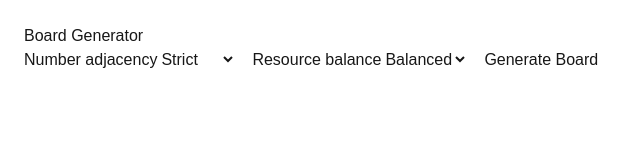
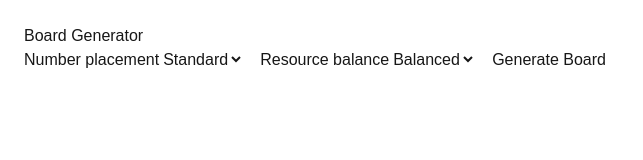
Before and after one commit to pabloyanezb/catan, a Next.js app: page / in a window 1280 px wide. Shown: the top 160 px of the page, without its empty margins (0-643 px from the left). Built offline with nearby package versions, Linux system fonts and the light colour scheme; what honeycomb-grid would draw is missing.

Commit message:
feat: add standard number placement mode using official spiral sequence

```diff
--- a/src/components/BoardClient.tsx
+++ b/src/components/BoardClient.tsx
@@ -9,7 +9,7 @@ import BoardView from "./BoardView";
 export default function BoardClient() {
 
 const [settings, setSettings] = useState<BoardSettings>({
-  adjacencyRule: "strict",
+  numberPlacement: "standard",
   resourceBalance: "balanced",
 });
 
@@ -46,18 +46,18 @@ const [settings, setSettings] = useState<BoardSettings>({
         alignItems: "center"
       }}>
 
-        {/* ADJACENCY RULE */}
+        {/* NUMBER PLACEMENT */}
 
         <label>
-          Number adjacency
+          Number placement
           <select
-            value={settings.adjacencyRule}
+            value={settings.numberPlacement}
             onChange={(e) =>
-              updateSetting("adjacencyRule", e.target.value as BoardSettings["adjacencyRule"])
+              updateSetting("numberPlacement", e.target.value as BoardSettings["numberPlacement"])
             }
           >
-            <option value="strict">Strict</option>
-            <option value="relaxed">Relaxed</option>
+            <option value="standard">Standard</option>
+            <option value="random">Random</option>
           </select>
         </label>
 
--- a/src/engine/generator.ts
+++ b/src/engine/generator.ts
@@ -1,12 +1,38 @@
 import { Board, BoardSettings, Tile } from "./types";
 import { validateResourceBalance, validateAdjacency, validateHighValueZones } from "./validators";
 import { RNG } from "./rng";
-import { computeNeighbors } from "./utils";
+import { computeNeighbors, buildTileMap } from "./utils";
 import { RESOURCE_DISTRIBUTION, NUMBER_DISTRIBUTION } from "./constants";
 import { DEFAULT_SETTINGS } from "./settings";
 import { defineHex, Grid, spiral } from "honeycomb-grid";
 
 const Hex = defineHex({ dimensions: 1 });
+
+// Camino espiral del juego físico desde el exterior al centro
+const STANDARD_PATH = [
+  "0,-2", "1,-2", "2,-2", "2,-1", "2,0", "1,1",
+  "0,2", "-1,2", "-2,2", "-2,1", "-2,0", "-1,-1",
+  "0,-1", "1,-1", "1,0", "0,1", "-1,1", "-1,0",
+  "0,0"
+];
+
+// Secuencia oficial de números A-R del juego físico
+const STANDARD_SEQUENCE = [5, 2, 6, 3, 8, 10, 9, 12, 11, 4, 8, 10, 9, 4, 5, 6, 3, 11];
+
+/**
+ * Asigna la secuencia oficial de números siguiendo el camino espiral.
+ * Salta los tiles desierto — el siguiente número se asigna al siguiente tile no-desierto.
+ */
+function placeNumbersStandard(tiles: Tile[]): void {
+  const tileMap = buildTileMap(tiles);
+  let sequenceIndex = 0;
+
+  for (const id of STANDARD_PATH) {
+    const tile = tileMap.get(id);
+    if (!tile || tile.resource === "desert") continue;
+    tile.number = STANDARD_SEQUENCE[sequenceIndex++];
+  }
+}
 
 function shuffle<T>(array: T[], rng: RNG): T[] {
   const copy = [...array];
@@ -45,31 +71,43 @@ export function generateBoard(
   let candidates = 0;
 
   while (true) {
-    // Fase 1 — distribuir recursos y números aleatoriamente
+    // Fase 1 — Distribuir recursos aleatoriamente
     const resources = shuffle(RESOURCE_DISTRIBUTION, rng);
-    const numbers = shuffle(NUMBER_DISTRIBUTION, rng);
-    let numberIndex = 0;
 
     const tiles: Tile[] = grid.toArray().map((hex, i) => ({
       id: `${hex.q},${hex.r}`,
       q: hex.q, r: hex.r,
       resource: resources[i],
-      number: resources[i] !== "desert" ? numbers[numberIndex++] : undefined,
+      number: undefined,
       neighbors: [],
     }));
 
     computeNeighbors(tiles);
 
-    // Fase 2 — validar reglas base
+    // Fase 2 — Validar balance de recursos antes de intentar colocar números
     if (settings.resourceBalance === "balanced" && !validateResourceBalance(tiles)) continue;
+
+    // Fase 3 — Modo standard: secuencia oficial, solo recursos aleatorios
+    if (settings.numberPlacement === "standard") {
+      placeNumbersStandard(tiles);
+      return { tiles };
+    }
+
+    // Fase 3 — Modo random: brute force con candidate scoring
+    const numbers = shuffle(NUMBER_DISTRIBUTION, rng);
+    let numberIndex = 0;
+    tiles.forEach(t => {
+      if (t.resource !== "desert") t.number = numbers[numberIndex++];
+    });
+
     if (!validateAdjacency(tiles)) continue;
     if (!validateHighValueZones(tiles)) continue;
 
-    // Fase 3 — elegir el mejor de 5 candidatos válidos
+    // Fase 4 — Elegir el mejor de 5 candidatos válidos
     if (!best || scoreHighValueZones(tiles) < scoreHighValueZones(best)) {
       best = tiles.map(t => ({ ...t }));
     }
 
-    if (++candidates >= 5) return { tiles: best };
+    if (++candidates >= 5) return { tiles: best! };
   }
 }
--- a/src/engine/settings.ts
+++ b/src/engine/settings.ts
@@ -1,6 +1,6 @@
 import { BoardSettings } from './types';
 
 export const DEFAULT_SETTINGS: BoardSettings = {
-  adjacencyRule: 'strict',
+  numberPlacement: 'standard',
   resourceBalance: 'balanced',
 };
--- a/src/engine/types.ts
+++ b/src/engine/types.ts
@@ -19,15 +19,15 @@ export interface Board {
   tiles: Tile[];
 }
 
-export type AdjacencyRule =
-  | 'strict'
-  | 'relaxed';
+export type NumberPlacementMode =
+ | 'standard'
+ | 'random';
 
 export type ResourceBalanceMode =
   | 'random'
   | 'balanced';
 
 export interface BoardSettings {
-  adjacencyRule: AdjacencyRule;
+  numberPlacement: NumberPlacementMode;
   resourceBalance: ResourceBalanceMode;
 }
```
